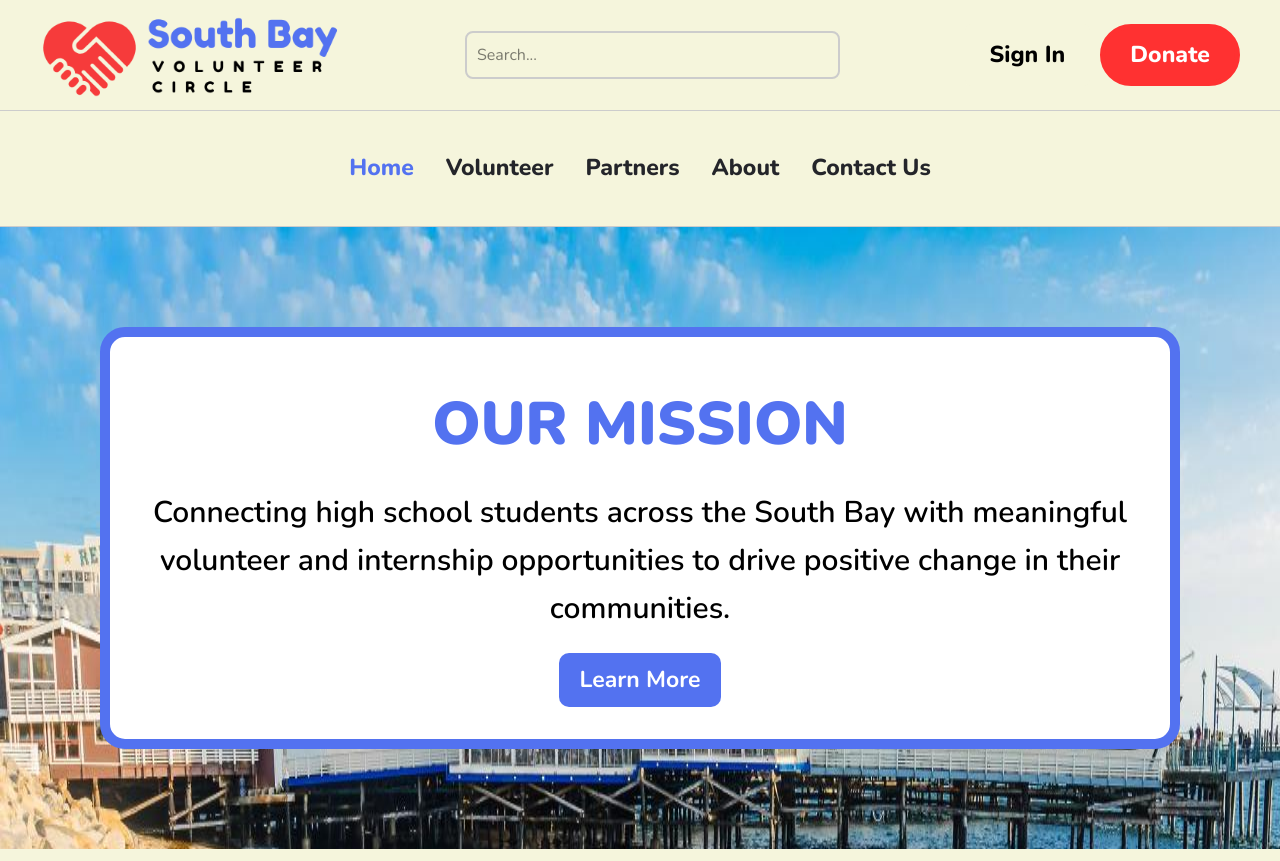
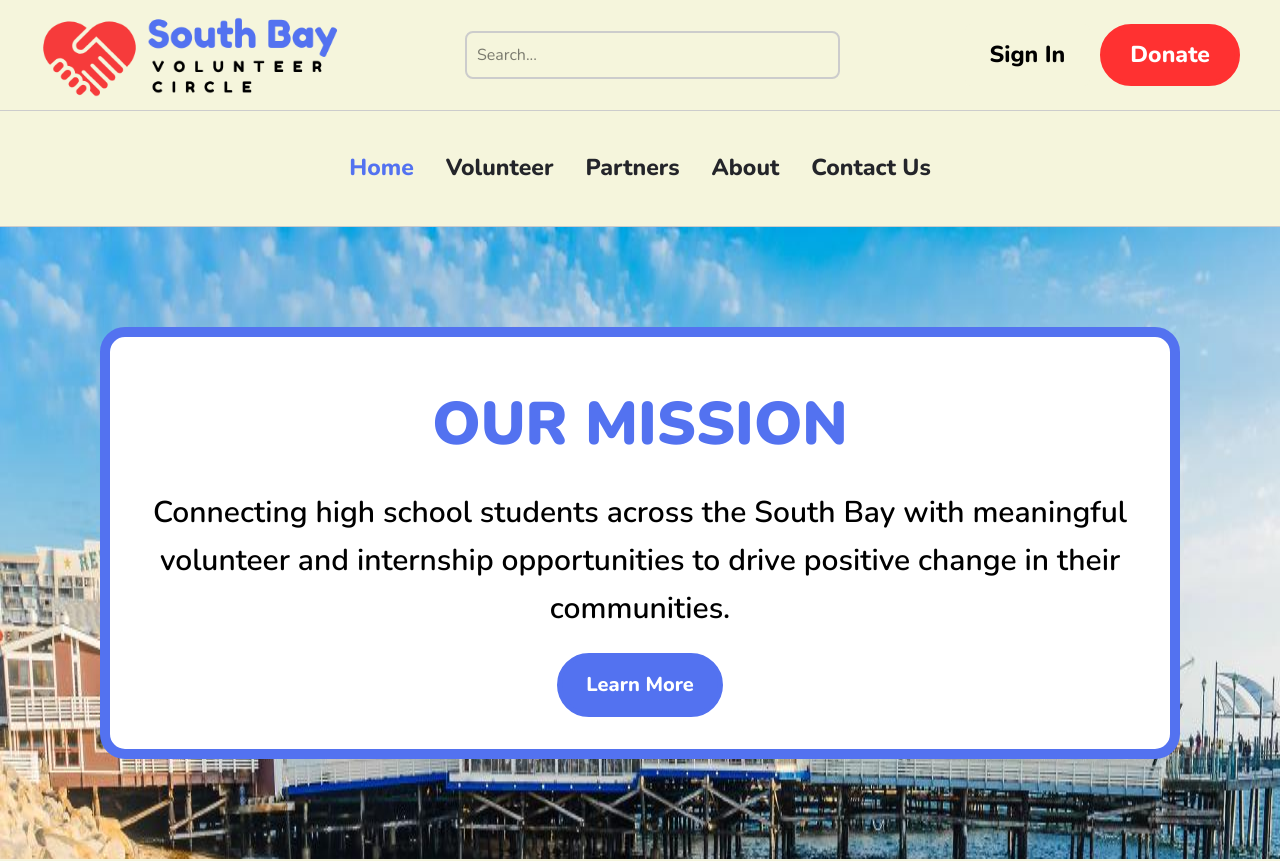
Before and after one commit to tgriarte26/south-bay-volunteer-circle, a React (Create React App) app: page / in a window 1280 px wide. Shown: the top 861 px of the page. Built offline with nearby package versions, Linux system fonts and the light colour scheme; no server answers.

Commit message:
for about button finished

```diff
--- a/src/components/home/MissionSection.js
+++ b/src/components/home/MissionSection.js
@@ -1,3 +1,5 @@
+import { Link } from 'react-router-dom';
+
 function MissionSection() {
   return (
   <section className="mission-section">
@@ -9,7 +11,9 @@ function MissionSection() {
         Connecting high school students across the South Bay with meaningful volunteer
         and internship opportunities to drive positive change in their communities.
       </p>
-      <a href="/about" className="mission-button">Learn More</a>
+      <Link className="for-about" to="/about">
+            <button>Learn More</button>
+      </Link>
     </div>
   </div>
 </section>
--- a/src/styles/styles.css
+++ b/src/styles/styles.css
@@ -584,6 +584,32 @@ li, a, button {
     text-align: center;
 }
 
+.for-about button {
+    background-color: rgba(255,255,255,1);
+    border: 5px solid #5372f0;
+    border-radius: 50px;
+    cursor: pointer;
+    font-weight: 800;
+    display: inline-block;
+    font-size: 20px;
+    padding: 12px 24px;
+    background-color: #5372f0;
+    color: white;
+    text-decoration: none;
+    transition: background-color 0.3s ease;
+}
+
+.for-about button:hover {
+    border: 5px solid #5372f0;
+    color: #5372f0;
+    transition: 0.5s ease;
+    text-decoration: none;
+}
+
+.for-about {
+    text-align: center;
+}
+
 .want-to-help button {
     background-color: rgba(83,114,240,1);
     border: 5px solid #5372f0;
```
